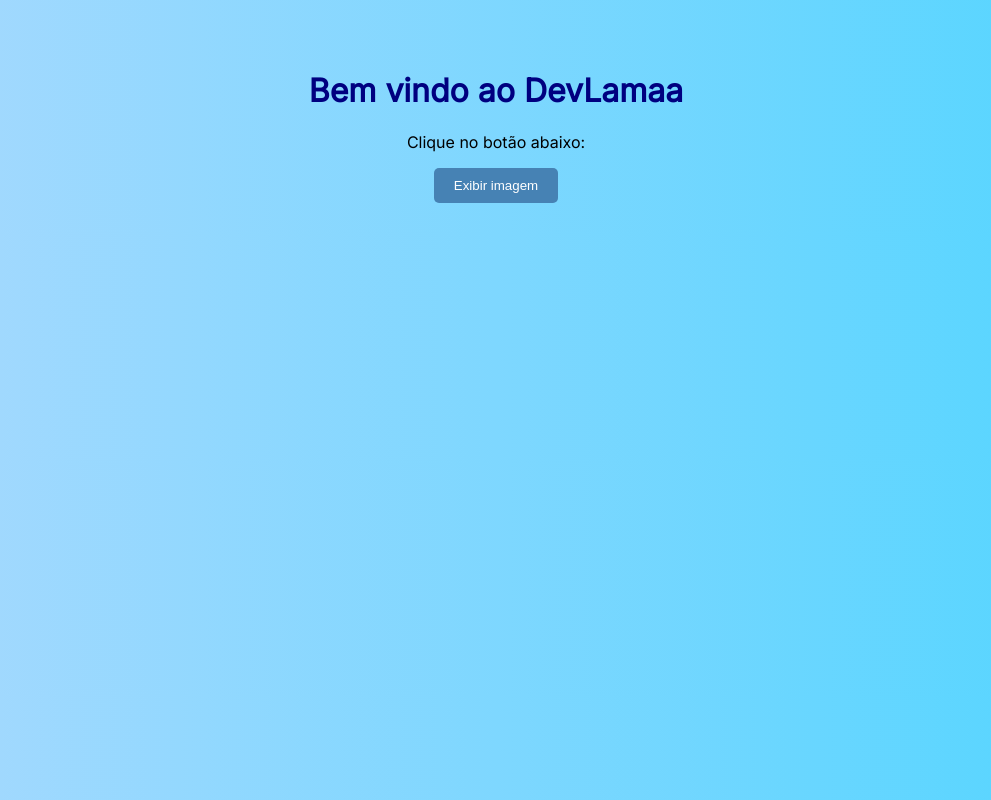
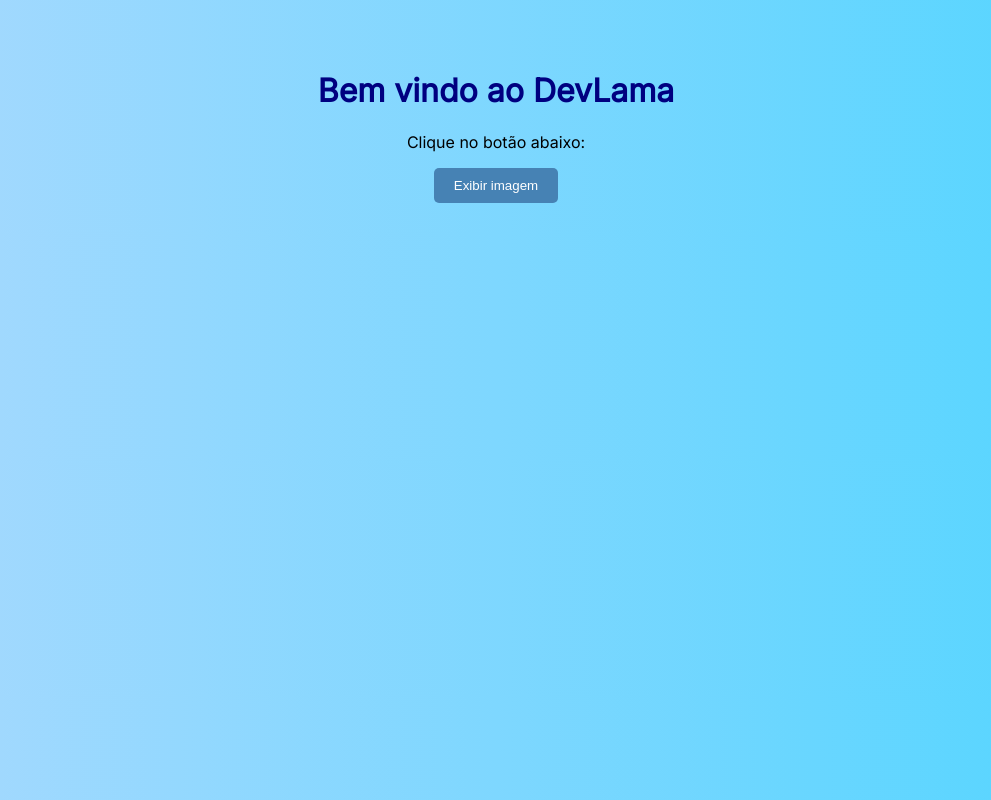
Before and after one commit to Lamartine1987/devlama, a plain HTML site: page index.html in a window 1280 px wide. Shown: the whole page, without its empty margins (144-1135 px from the left). Drawn offline with Linux system fonts and the light colour scheme.

Commit message:
quinto commit

```diff
--- a/index.html
+++ b/index.html
@@ -6,7 +6,7 @@
     <link rel="stylesheet" type="text/css" href="style.css">
   </head>
   <body>
-    <h1 id="title">Bem vindo ao DevLamaa</h1>
+    <h1 id="title">Bem vindo ao DevLama</h1>
     <p>Clique no botão abaixo:</p>
     <button onclick="showImage()">Exibir imagem</button>
     <br><br>
```
